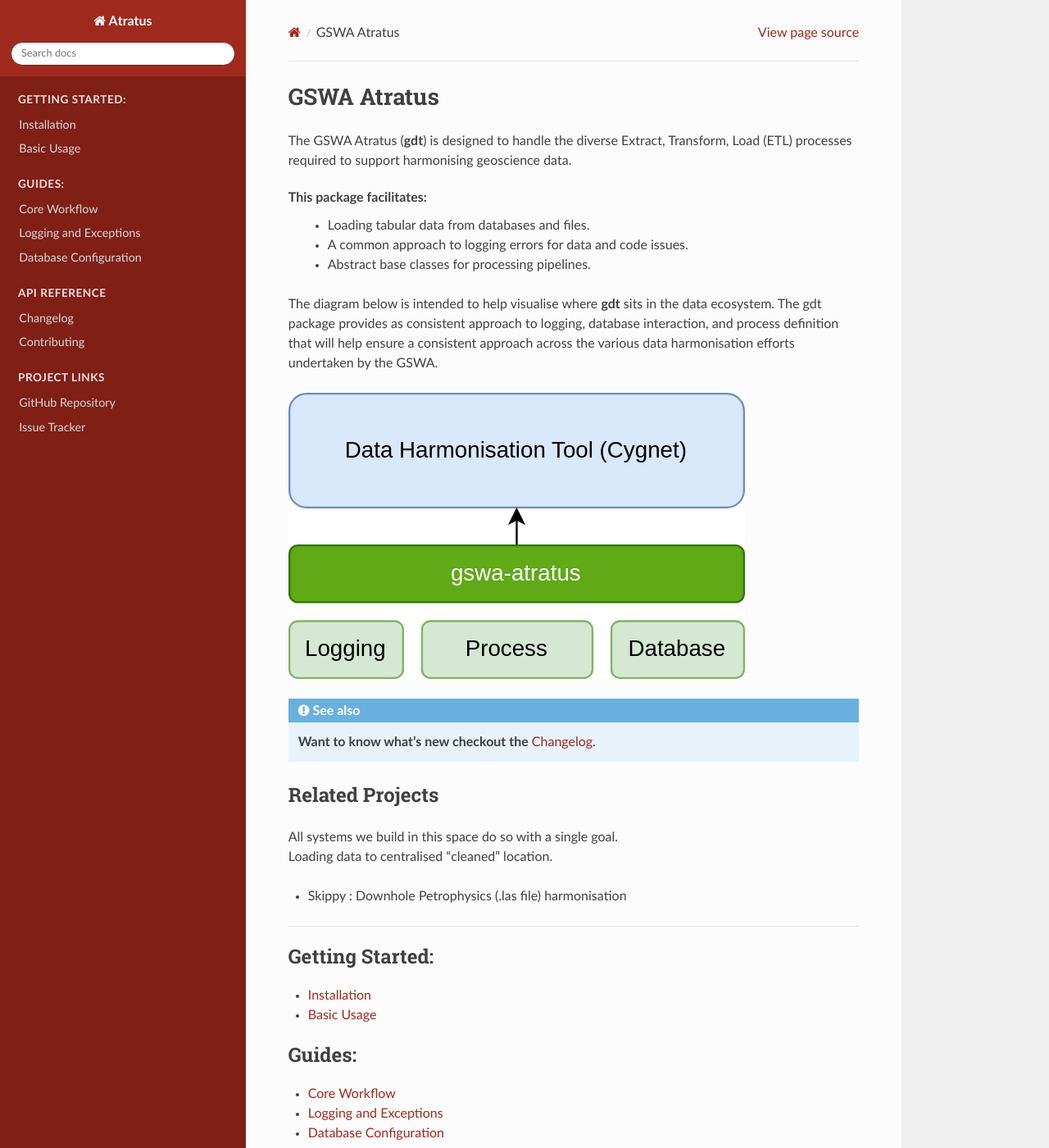
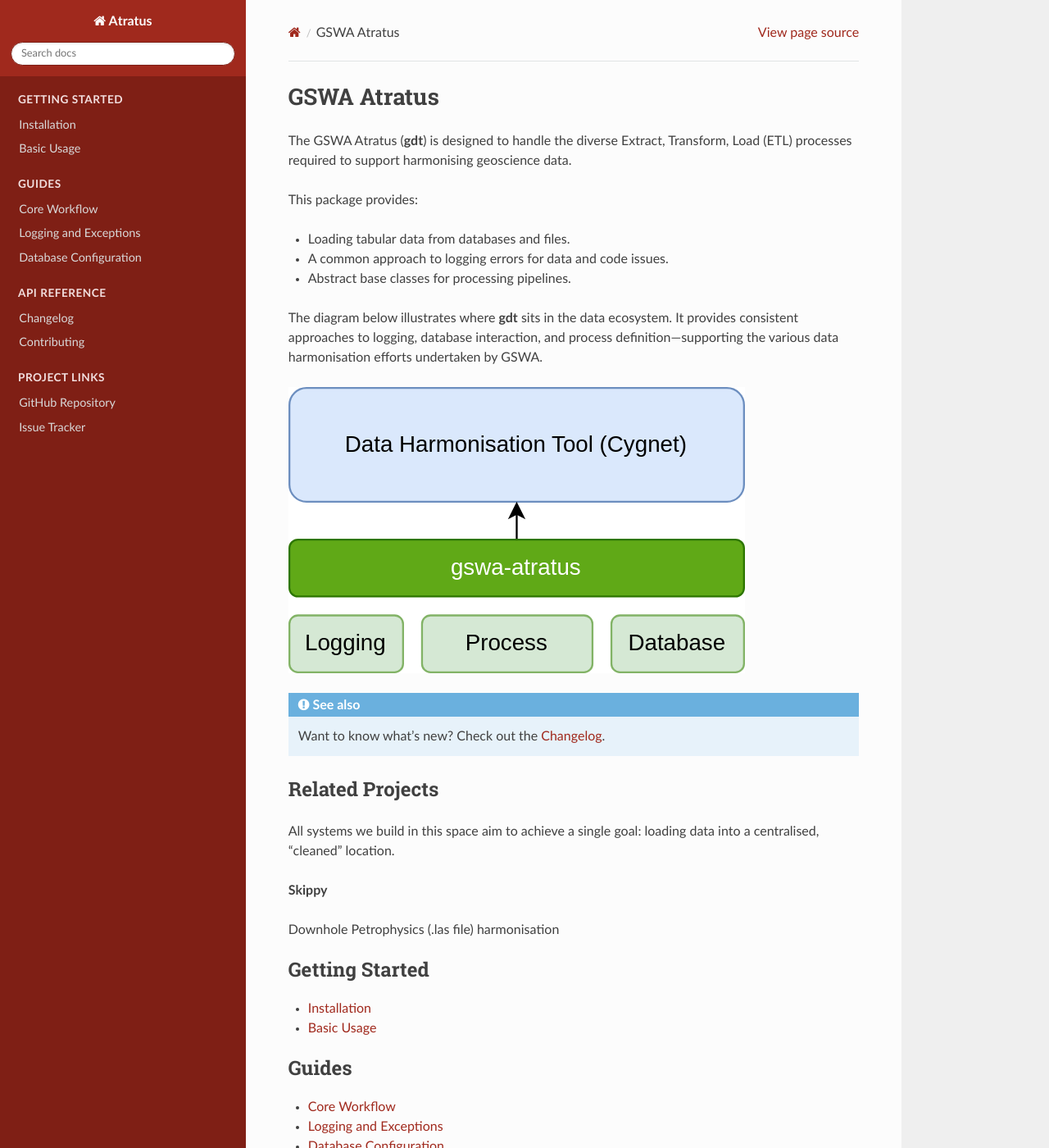
Before and after one commit to Geological-Survey-of-Western-Australia/atratus, a Sphinx documentation site: the page built from docs/source/index.rst, in a window 1280 px wide and 1400 px high. Shown: the whole window at 82% size. Built offline with Sphinx 7.4.7 and the Read the Docs theme 3.1.0, drawn with Linux system fonts in a browser that asks for light colours; pages that are not in the unit, such as notebooks, are missing from menus.

Commit message:
📝 - Fix Documentation Issues

```diff
--- a/docs/source/database_configuration.rst
+++ b/docs/source/database_configuration.rst
@@ -27,6 +27,6 @@
 .. Note::
     Note most errors that could reasonably be encountered when creating this config (such as specifying a column that isn't in a table), will be raised as errors when the config is loaded. See the API reference :py:class:`gswa_atratus.load_statement`.
 
-.. literalinclude:: _static\assets\_example_cfg.json
+.. literalinclude:: _static/assets/_example_cfg.json
    :language: json
    :caption: Example GDT-DB Config File
--- a/docs/source/index.rst
+++ b/docs/source/index.rst
@@ -1,49 +1,50 @@
 GSWA Atratus
 ============
 
-The GSWA Atratus (**gdt**) is designed to handle the diverse Extract, Transform, Load (ETL) processes required to support harmonising geoscience data.
+The GSWA Atratus (**gdt**) is designed to handle the diverse Extract, Transform, Load (ETL)
+processes required to support harmonising geoscience data.
 
-This package facilitates:
- - Loading tabular data from databases and files.
- - A common approach to logging errors for data and code issues.
- - Abstract base classes for processing pipelines.
+This package provides:
 
-The diagram below is intended to help visualise where **gdt** sits in the data ecosystem. The gdt package provides as consistent approach to logging, database interaction, and process definition that will help ensure a consistent approach across the various data harmonisation efforts undertaken by the GSWA.
+- Loading tabular data from databases and files.
+- A common approach to logging errors for data and code issues.
+- Abstract base classes for processing pipelines.
 
-.. |A High level overview| image:: ../source/_static/assets/gswa_atratus_highlevel.svg
+The diagram below illustrates where **gdt** sits in the data ecosystem. It provides consistent
+approaches to logging, database interaction, and process definition—supporting the various data
+harmonisation efforts undertaken by GSWA.
+
+.. |high_level_overview| image:: _static/assets/gswa_atratus_highlevel.svg
    :alt: High level overview
    :width: 80%
 
-|A High level overview|
+|high_level_overview|
 
+.. seealso::
 
-.. Seealso::
-
-      **Want to know what's new checkout the** :doc:`changelog`.
-
-
+   Want to know what's new? Check out the :doc:`changelog`.
 
 Related Projects
 ----------------
 
-| All systems we build in this space do so with a single goal.
-| Loading data to centralised "cleaned" location.
+All systems we build in this space aim to achieve a single goal:
+loading data into a centralised, "cleaned" location.
 
-- Skippy   : Downhole Petrophysics (.las file) harmonisation
+**Skippy**
 
+Downhole Petrophysics (.las file) harmonisation
 
-----------
 
 .. toctree::
    :maxdepth: 1
-   :caption: Getting Started:
+   :caption: Getting Started
 
    installation
    basic_usage
 
 .. toctree::
    :maxdepth: 1
-   :caption: Guides:
+   :caption: Guides
 
    core_workflow
    logging_exceptions
```
Also changed, not shown: other parts of docs/source/index.rst (+2 -8 lines), 1 other file.
